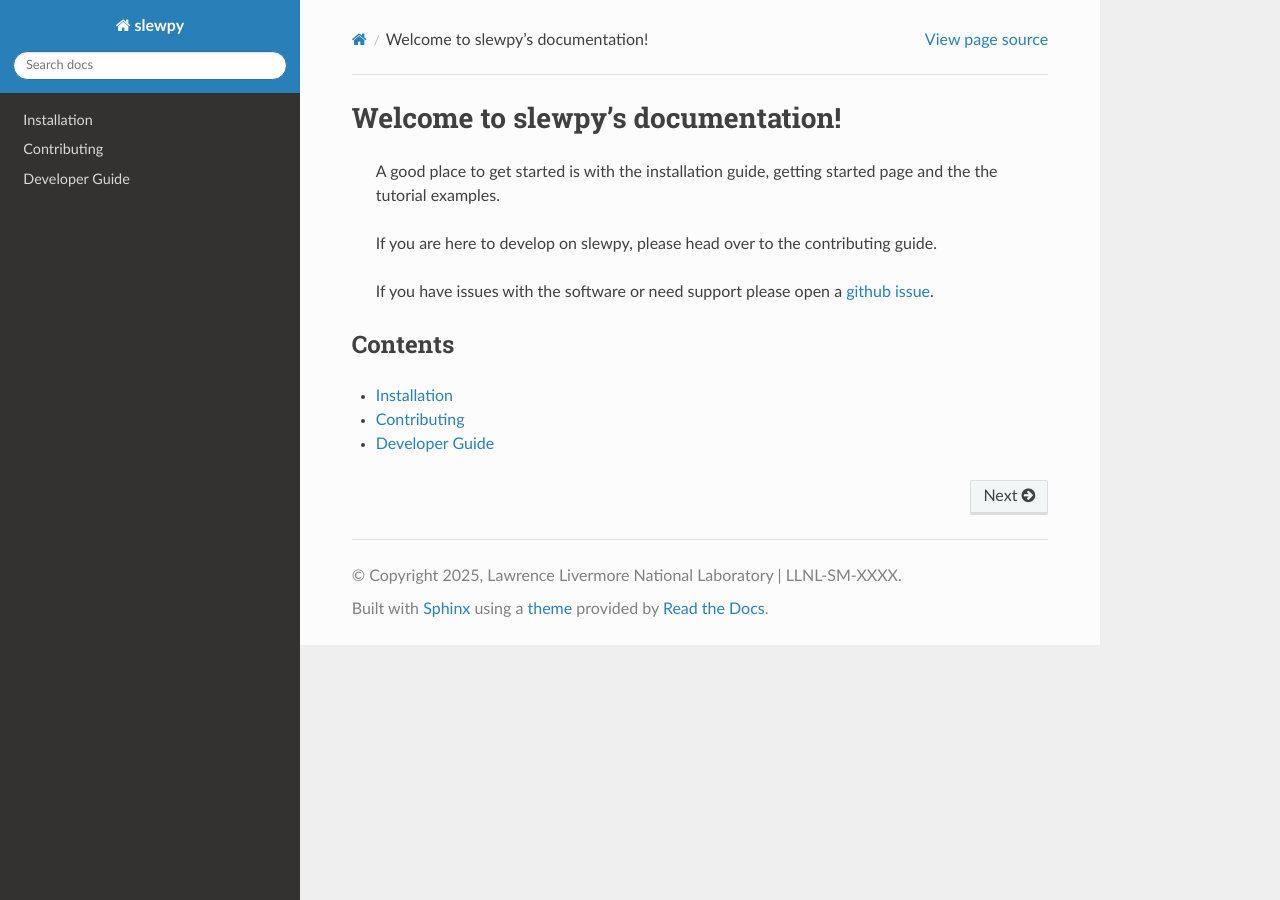
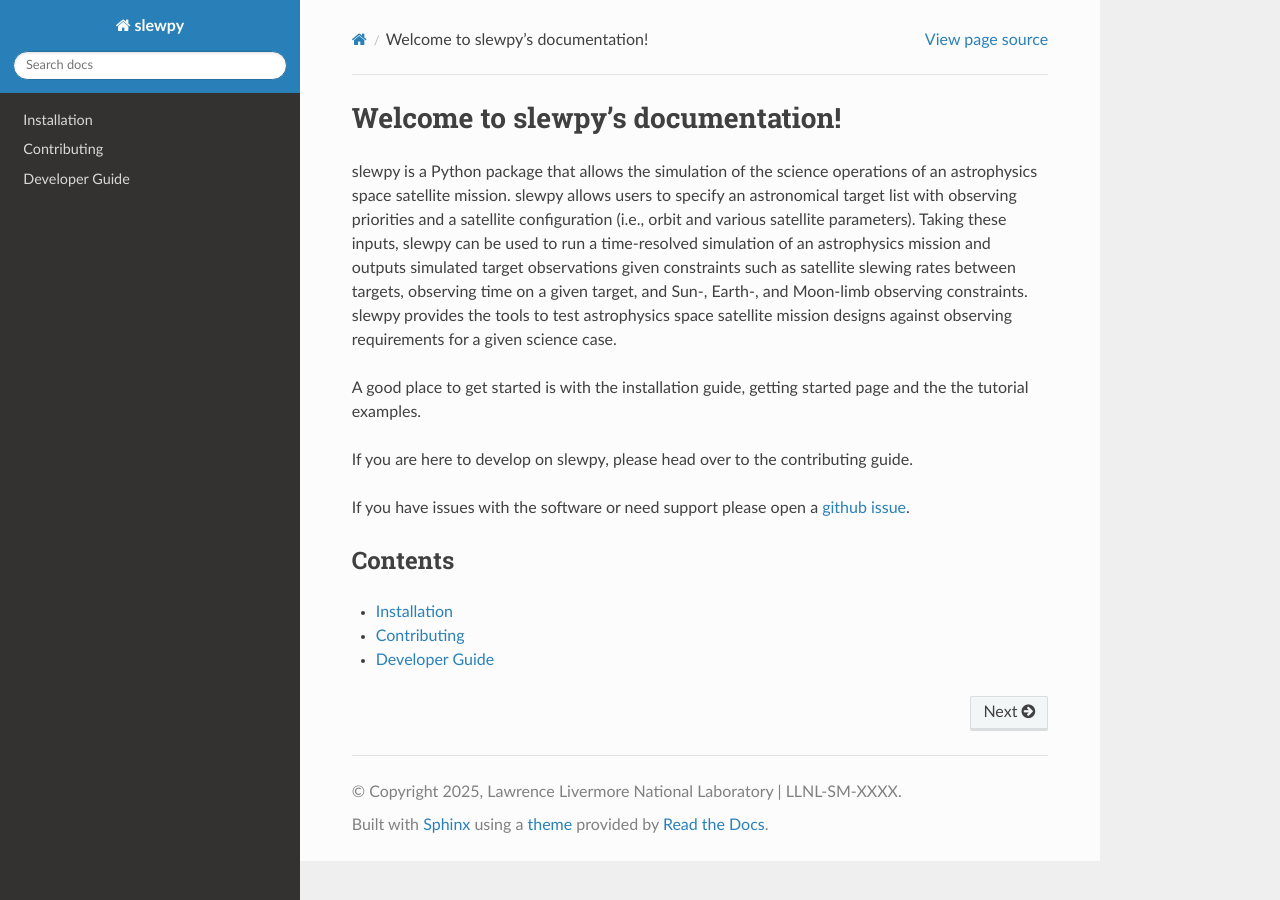
Before and after one commit to LLNL/slewpy, a Sphinx documentation site: the page built from docs/source/index.rst, in a window 1280 px wide. Built offline with Sphinx 7.4.7 and the Read the Docs theme 3.1.0, drawn with Linux system fonts in a browser that asks for light colours; pages that are not in the unit, such as notebooks, are missing from menus.

Commit message:
added description to the documentation

```diff
--- a/docs/source/index.rst
+++ b/docs/source/index.rst
@@ -1,12 +1,20 @@
 Welcome to slewpy's documentation!
 ==================================
 
-   A good place to get started is with the installation guide, getting started page and
-   the the tutorial examples.
+slewpy is a Python package that allows the simulation of the science operations of an astrophysics space satellite mission.
+slewpy allows users to specify an astronomical target list with observing priorities and a satellite configuration
+(i.e., orbit and various satellite parameters). Taking these inputs, slewpy can be used to run a time-resolved
+simulation of an astrophysics mission and outputs simulated target observations given constraints
+such as satellite slewing rates between targets, observing time on a given target, and Sun-, Earth-,
+and Moon-limb observing constraints. slewpy provides the tools to test astrophysics space satellite mission
+designs against observing requirements for a given science case.
 
-   If you are here to develop on slewpy, please head over to the contributing guide.
+A good place to get started is with the installation guide, getting started page and
+the the tutorial examples.
 
-   If you have issues with the software or need support please open a `github issue <https://github.com/LLNL/slewpy/issues>`_.
+If you are here to develop on slewpy, please head over to the contributing guide.
+
+If you have issues with the software or need support please open a `github issue <https://github.com/LLNL/slewpy/issues>`_.
 
 
 Contents
```
